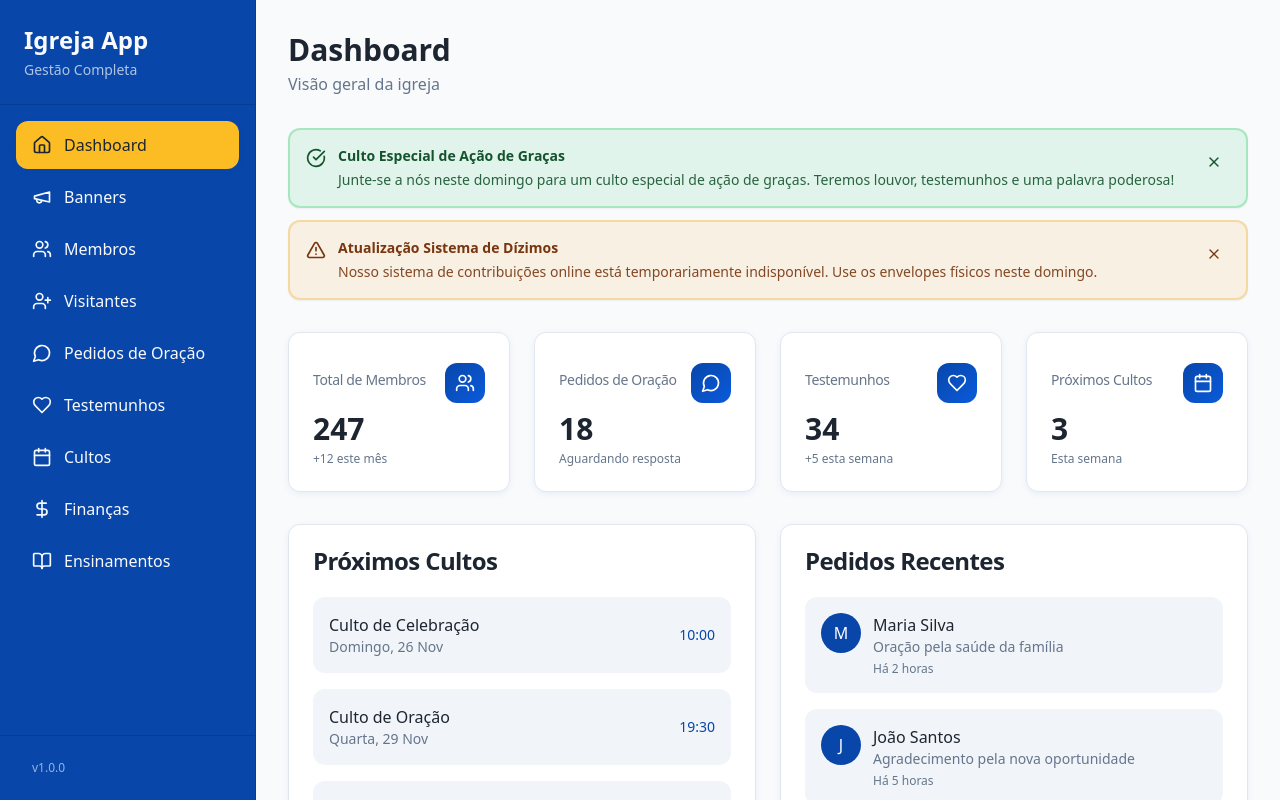
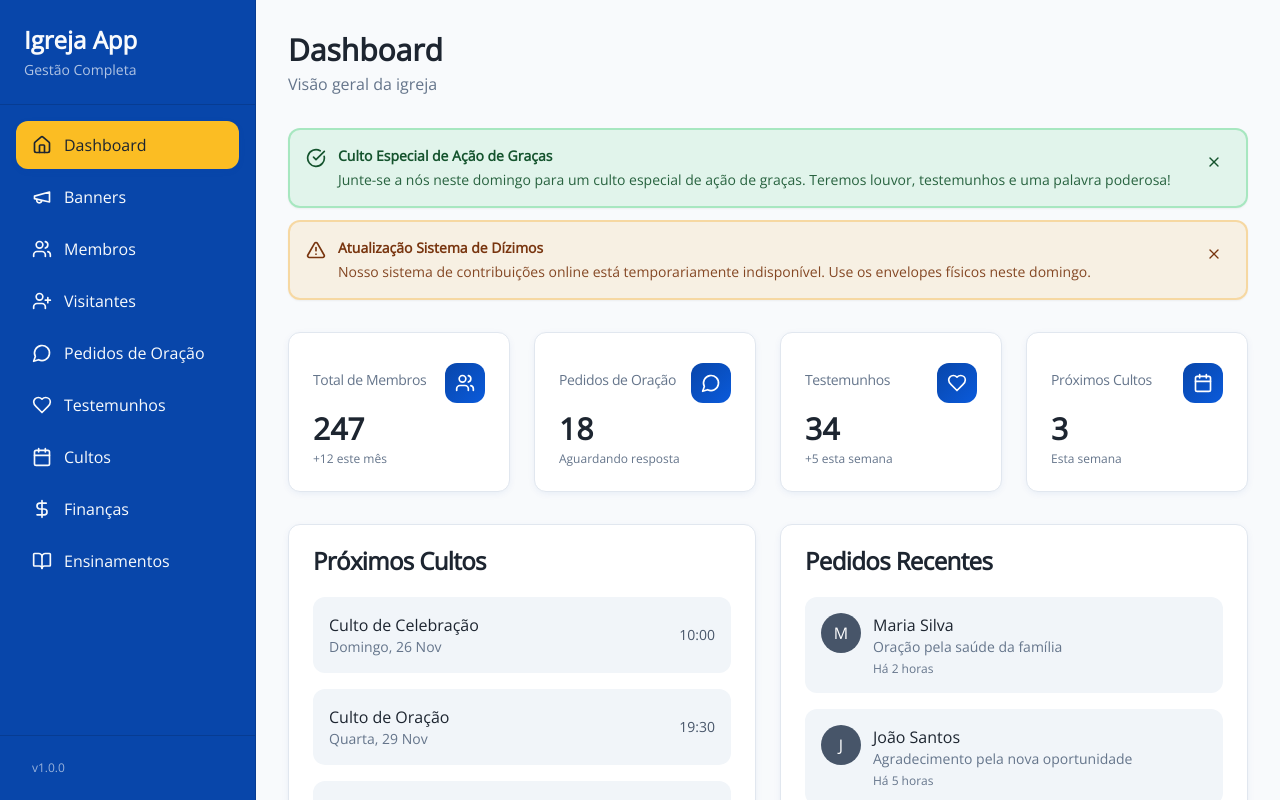
Before and after one commit to adrianoapc/igreja-carvalho, a React (Vite) app: page / in a window 1280 px wide. Shown: the top 800 px of the page. Built offline with nearby package versions, Linux system fonts and the light colour scheme; the HTML template or start-up script is replaced by a standard one.

Commit message:
Manually updated project theme
Applied theme in Lovable

```diff
--- a/src/index.css
+++ b/src/index.css
@@ -1,3 +1,4 @@
+@import url("https://fonts.googleapis.com/css2?family=Open+Sans&display=swap");
 @tailwind base;
 @tailwind components;
 @tailwind utilities;
@@ -17,7 +18,7 @@ All colors MUST be HSL.
     --popover: 0 0% 100%;
     --popover-foreground: 215 25% 15%;
 
-    --primary: 217 91% 35%;
+    --primary: 215 19.3182% 34.5098%;
     --primary-foreground: 0 0% 100%;
 
     --secondary: 210 40% 96%;
@@ -34,7 +35,7 @@ All colors MUST be HSL.
 
     --border: 214 32% 91%;
     --input: 214 32% 91%;
-    --ring: 217 91% 35%;
+    --ring: 109 57.1429% 38.4314%;
 
     --radius: 0.75rem;
 
@@ -53,6 +54,7 @@ All colors MUST be HSL.
     --sidebar-accent-foreground: 210 40% 98%;
     --sidebar-border: 217 91% 30%;
     --sidebar-ring: 43 96% 56%;
+    --font-sans: "Open Sans", ui-sans-serif, system-ui, sans-serif, Apple Color Emoji, Segoe UI Emoji, Segoe UI Symbol, Noto Color Emoji;
   }
 
   .dark {
@@ -95,6 +97,7 @@ All colors MUST be HSL.
     --sidebar-accent-foreground: 210 40% 98%;
     --sidebar-border: 215 28% 15%;
     --sidebar-ring: 43 96% 56%;
+    --font-sans: "Open Sans", ui-sans-serif, system-ui, sans-serif, Apple Color Emoji, Segoe UI Emoji, Segoe UI Symbol, Noto Color Emoji;
   }
 }
 
--- a/tailwind.config.ts
+++ b/tailwind.config.ts
@@ -7,94 +7,124 @@ export default {
   theme: {
   	container: {
   		center: true,
-      padding: "2rem",
+  		padding: '2rem',
   		screens: {
-        "2xl": "1400px",
-      },
+  			'2xl': '1400px'
+  		}
   	},
   	extend: {
   		colors: {
-        border: "hsl(var(--border))",
-        input: "hsl(var(--input))",
-        ring: "hsl(var(--ring))",
-        background: "hsl(var(--background))",
-        foreground: "hsl(var(--foreground))",
+  			border: 'hsl(var(--border))',
+  			input: 'hsl(var(--input))',
+  			ring: 'hsl(var(--ring))',
+  			background: 'hsl(var(--background))',
+  			foreground: 'hsl(var(--foreground))',
   			primary: {
-          DEFAULT: "hsl(var(--primary))",
-          foreground: "hsl(var(--primary-foreground))",
+  				DEFAULT: 'hsl(var(--primary))',
+  				foreground: 'hsl(var(--primary-foreground))'
   			},
   			secondary: {
-          DEFAULT: "hsl(var(--secondary))",
-          foreground: "hsl(var(--secondary-foreground))",
+  				DEFAULT: 'hsl(var(--secondary))',
+  				foreground: 'hsl(var(--secondary-foreground))'
   			},
   			destructive: {
-          DEFAULT: "hsl(var(--destructive))",
-          foreground: "hsl(var(--destructive-foreground))",
+  				DEFAULT: 'hsl(var(--destructive))',
+  				foreground: 'hsl(var(--destructive-foreground))'
   			},
   			muted: {
-          DEFAULT: "hsl(var(--muted))",
-          foreground: "hsl(var(--muted-foreground))",
+  				DEFAULT: 'hsl(var(--muted))',
+  				foreground: 'hsl(var(--muted-foreground))'
   			},
   			accent: {
-          DEFAULT: "hsl(var(--accent))",
-          foreground: "hsl(var(--accent-foreground))",
+  				DEFAULT: 'hsl(var(--accent))',
+  				foreground: 'hsl(var(--accent-foreground))'
   			},
   			popover: {
-          DEFAULT: "hsl(var(--popover))",
-          foreground: "hsl(var(--popover-foreground))",
+  				DEFAULT: 'hsl(var(--popover))',
+  				foreground: 'hsl(var(--popover-foreground))'
   			},
   			card: {
-          DEFAULT: "hsl(var(--card))",
-          foreground: "hsl(var(--card-foreground))",
+  				DEFAULT: 'hsl(var(--card))',
+  				foreground: 'hsl(var(--card-foreground))'
   			},
   			sidebar: {
-          DEFAULT: "hsl(var(--sidebar-background))",
-          foreground: "hsl(var(--sidebar-foreground))",
-          primary: "hsl(var(--sidebar-primary))",
-          "primary-foreground": "hsl(var(--sidebar-primary-foreground))",
-          accent: "hsl(var(--sidebar-accent))",
-          "accent-foreground": "hsl(var(--sidebar-accent-foreground))",
-          border: "hsl(var(--sidebar-border))",
-          ring: "hsl(var(--sidebar-ring))",
-        },
+  				DEFAULT: 'hsl(var(--sidebar-background))',
+  				foreground: 'hsl(var(--sidebar-foreground))',
+  				primary: 'hsl(var(--sidebar-primary))',
+  				'primary-foreground': 'hsl(var(--sidebar-primary-foreground))',
+  				accent: 'hsl(var(--sidebar-accent))',
+  				'accent-foreground': 'hsl(var(--sidebar-accent-foreground))',
+  				border: 'hsl(var(--sidebar-border))',
+  				ring: 'hsl(var(--sidebar-ring))'
+  			}
   		},
   		backgroundImage: {
   			'gradient-primary': 'var(--gradient-primary)',
   			'gradient-accent': 'var(--gradient-accent)',
-        'gradient-subtle': 'var(--gradient-subtle)',
+  			'gradient-subtle': 'var(--gradient-subtle)'
   		},
   		boxShadow: {
-        'soft': 'var(--shadow-soft)',
-        'medium': 'var(--shadow-medium)',
+  			soft: 'var(--shadow-soft)',
+  			medium: 'var(--shadow-medium)'
   		},
   		borderRadius: {
-        lg: "var(--radius)",
-        md: "calc(var(--radius) - 2px)",
-        sm: "calc(var(--radius) - 4px)",
+  			lg: 'var(--radius)',
+  			md: 'calc(var(--radius) - 2px)',
+  			sm: 'calc(var(--radius) - 4px)'
   		},
   		keyframes: {
-        "accordion-down": {
+  			'accordion-down': {
   				from: {
-            height: "0",
+  					height: '0'
   				},
   				to: {
-            height: "var(--radix-accordion-content-height)",
+  					height: 'var(--radix-accordion-content-height)'
+  				}
   			},
-        },
-        "accordion-up": {
+  			'accordion-up': {
   				from: {
-            height: "var(--radix-accordion-content-height)",
+  					height: 'var(--radix-accordion-content-height)'
   				},
   				to: {
-            height: "0",
-          },
-        },
+  					height: '0'
+  				}
+  			}
   		},
   		animation: {
-        "accordion-down": "accordion-down 0.2s ease-out",
-        "accordion-up": "accordion-up 0.2s ease-out",
+  			'accordion-down': 'accordion-down 0.2s ease-out',
+  			'accordion-up': 'accordion-up 0.2s ease-out'
   		},
-    },
+  		fontFamily: {
+  			sans: [
+  				'Open Sans',
+  				'ui-sans-serif',
+  				'system-ui',
+  				'sans-serif',
+  				'Apple Color Emoji',
+  				'Segoe UI Emoji',
+  				'Segoe UI Symbol',
+  				'Noto Color Emoji'
+  			],
+  			serif: [
+  				'ui-serif',
+  				'Georgia',
+  				'Cambria',
+  				'Times New Roman',
+  				'Times',
+  				'serif'
+  			],
+  			mono: [
+  				'ui-monospace',
+  				'SFMono-Regular',
+  				'Menlo',
+  				'Monaco',
+  				'Consolas',
+  				'Liberation Mono',
+  				'Courier New',
+  				'monospace'
+  			]
+  		}
+  	}
   },
   plugins: [require("tailwindcss-animate")],
 } satisfies Config;
```
Lines whose indentation alone changed are shown as unchanged.
